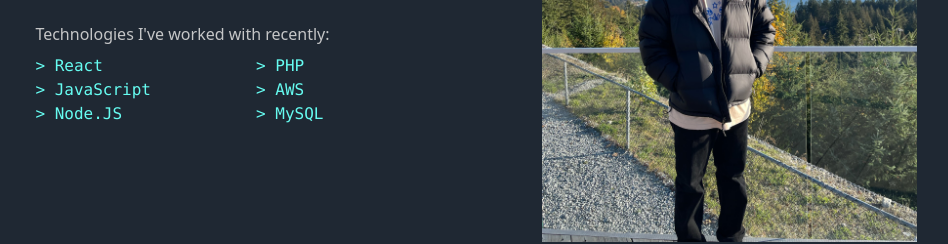
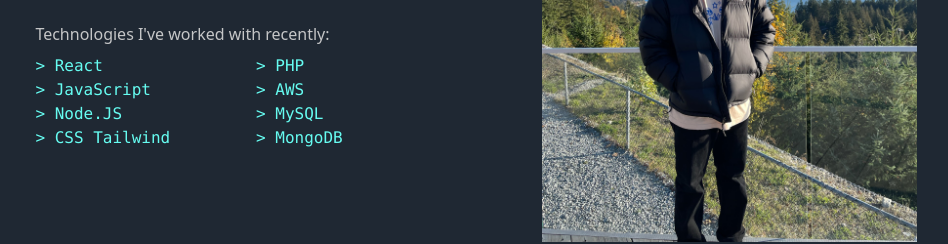
Before and after one commit to EuanProjects/portfolio-2.0, a React (Vite) app: page / in a window 1280 px wide. Shown: the part 1340-1584 px from the top of the page, without its empty margins (141-1089 px from the left). Built offline with nearby package versions, Linux system fonts and the light colour scheme.

Commit message:
updated technologies

```diff
--- a/src/aboutme/aboutMe.jsx
+++ b/src/aboutme/aboutMe.jsx
@@ -28,11 +28,13 @@ function AboutMe() {
                                         <li> &gt; React</li>
                                         <li> &gt; JavaScript</li>
                                         <li> &gt; Node.JS</li>
+                                        <li> &gt; CSS Tailwind</li>
                                     </ul>
                                     <ul>
                                         <li> &gt; PHP</li>
                                         <li> &gt; AWS</li>
                                         <li> &gt; MySQL</li>
+                                        <li> &gt; MongoDB</li>
                                     </ul>
                                 </div>
                             </div>
```
